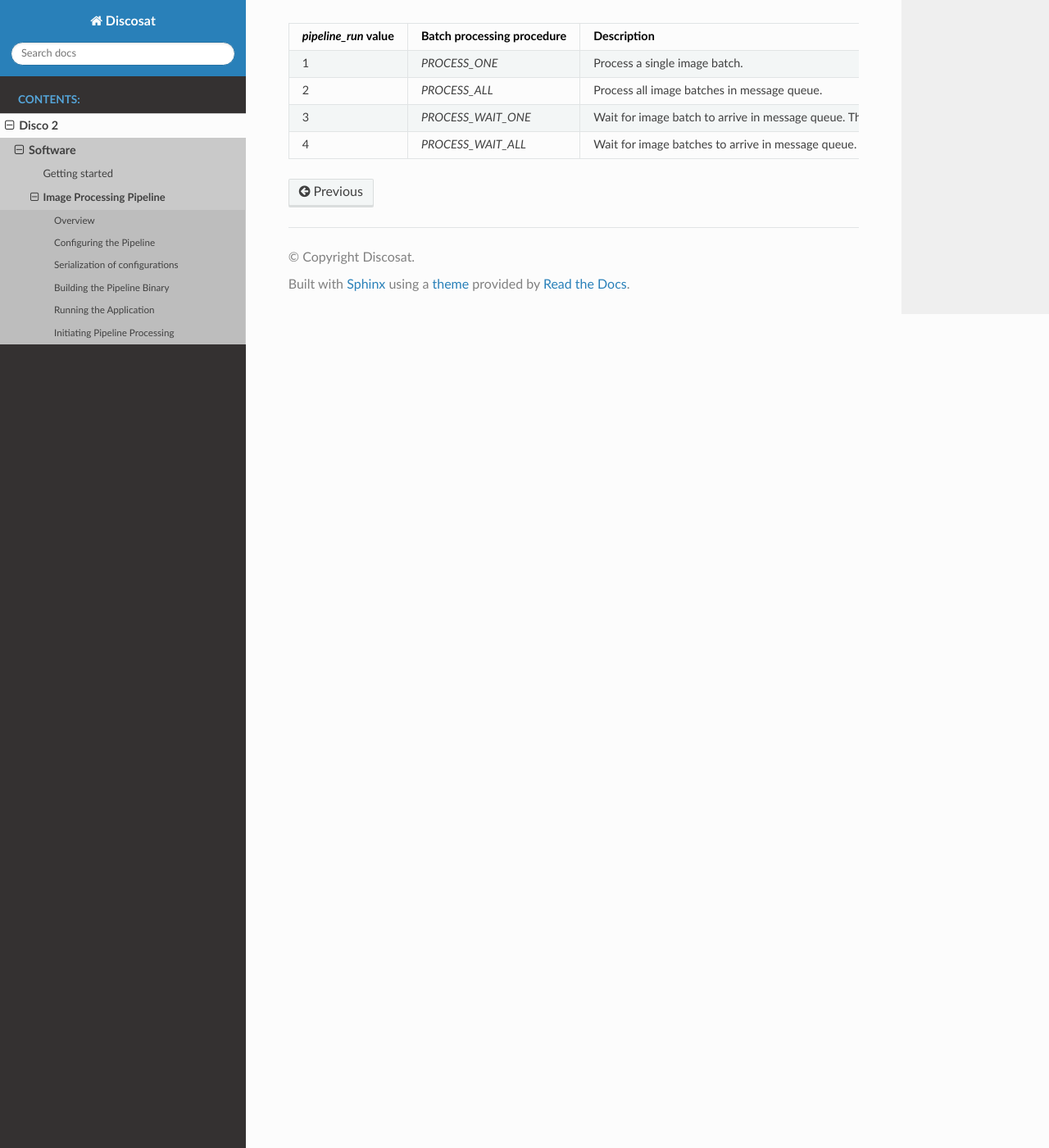
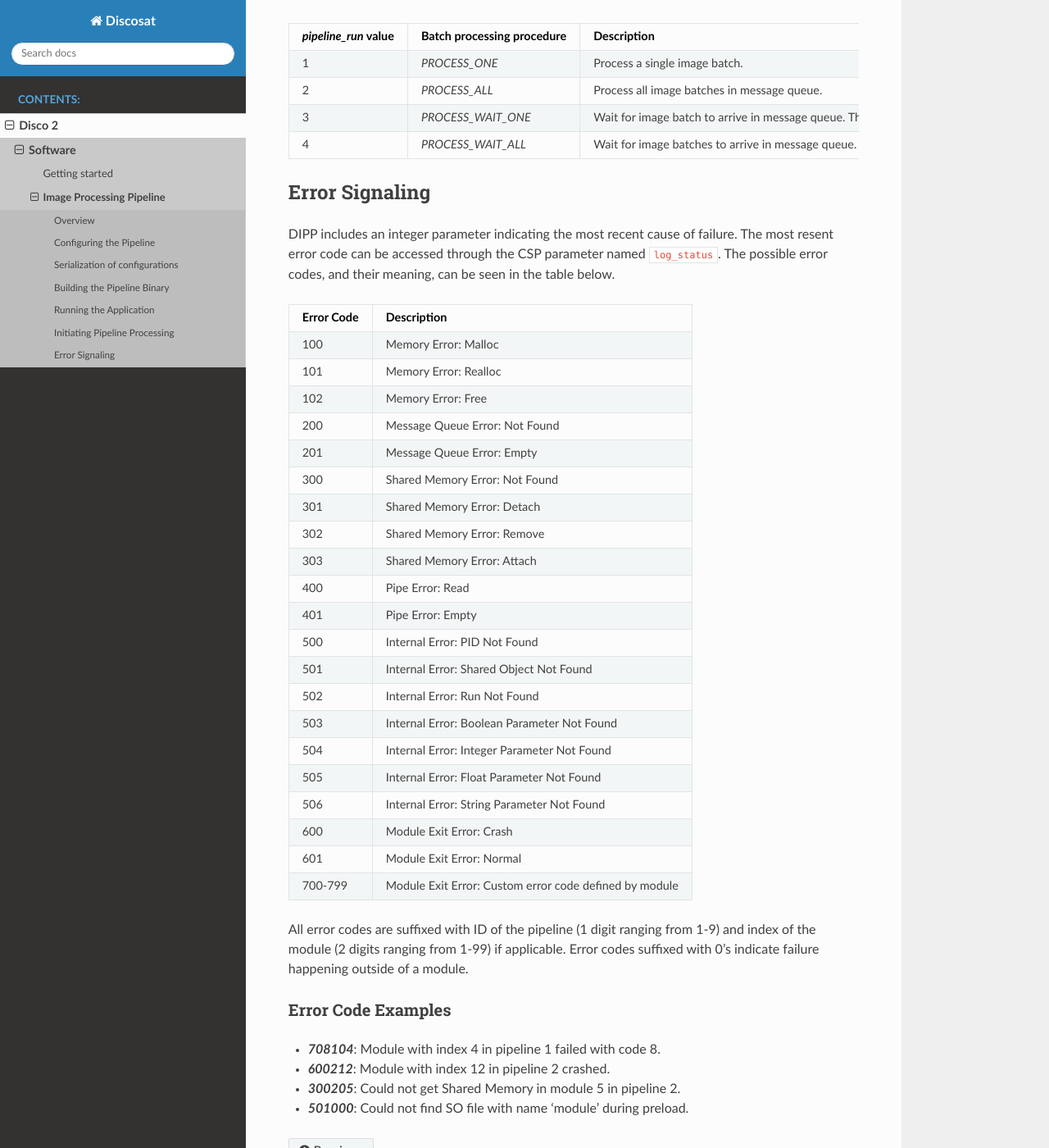
Before and after one commit to discosat/discosat.github.io, a Sphinx documentation site: the page built from doc/disco-2/software/image-processing-pipeline.md, in a window 1280 px wide and 1400 px high, scrolled down 6102 px. Shown: the whole window at 82% size. Built offline with Sphinx 7.4.7 and the Read the Docs theme 2.0.0, drawn with Linux system fonts in a browser that asks for light colours; pages that are not in the unit, such as notebooks, are missing from menus.

Commit message:
Added error code documentation for image processing pipeline
Co-authored-by: Jeppe Lindhard <jepli@itu.dk>
Co-authored-by: Daniel Kjellberg <dakj@itu.dk>

```diff
--- a/doc/disco-2/software/image-processing-pipeline.md
+++ b/doc/disco-2/software/image-processing-pipeline.md
@@ -192,3 +192,38 @@ To initiate the pipeline, utilize the `pipeline_run` parameter on the CSP node t
 | 2                        | _PROCESS_ALL_                  | Process all image batches in message queue.                                                             |
 | 3                        | _PROCESS_WAIT_ONE_             | Wait for image batch to arrive in message queue. Then process one image batch.                          |
 | 4                        | _PROCESS_WAIT_ALL_             | Wait for image batches to arrive in message queue. Then continuously process all arriving image batches.|
+
+## Error Signaling
+DIPP includes an integer parameter indicating the most recent cause of failure. The most resent error code can be accessed through the CSP parameter named `log_status`. The possible error codes, and their meaning, can be seen in the table below.
+
+| Error Code | Description                                            |
+|------------|--------------------------------------------------------|
+| 100        | Memory Error: Malloc                                   |
+| 101        | Memory Error: Realloc                                  |
+| 102        | Memory Error: Free                                     |
+| 200        | Message Queue Error: Not Found                         |
+| 201        | Message Queue Error: Empty                             |
+| 300        | Shared Memory Error: Not Found                         |
+| 301        | Shared Memory Error: Detach                            |
+| 302        | Shared Memory Error: Remove                            |
+| 303        | Shared Memory Error: Attach                            |
+| 400        | Pipe Error: Read                                       |
+| 401        | Pipe Error: Empty                                      |
+| 500        | Internal Error: PID Not Found                          |
+| 501        | Internal Error: Shared Object Not Found                |
+| 502        | Internal Error: Run Not Found                          |
+| 503        | Internal Error: Boolean Parameter Not Found            |
+| 504        | Internal Error: Integer Parameter Not Found            |
+| 505        | Internal Error: Float Parameter Not Found              |
+| 506        | Internal Error: String Parameter Not Found             |
+| 600        | Module Exit Error: Crash                               |
+| 601        | Module Exit Error: Normal                              |
+| 700-799    | Module Exit Error: Custom error code defined by module |
+
+All error codes are suffixed with ID of the pipeline (1 digit ranging from 1-9) and index of the module (2 digits ranging from 1-99) if applicable. Error codes suffixed with 0's indicate failure happening outside of a module.
+
+### Error Code Examples
+- _**708104**_: Module with index 4 in pipeline 1 failed with code 8.
+- _**600212**_: Module with index 12 in pipeline 2 crashed.
+- _**300205**_: Could not get Shared Memory in module 5 in pipeline 2.
+- _**501000**_: Could not find SO file with name 'module' during preload.
```
